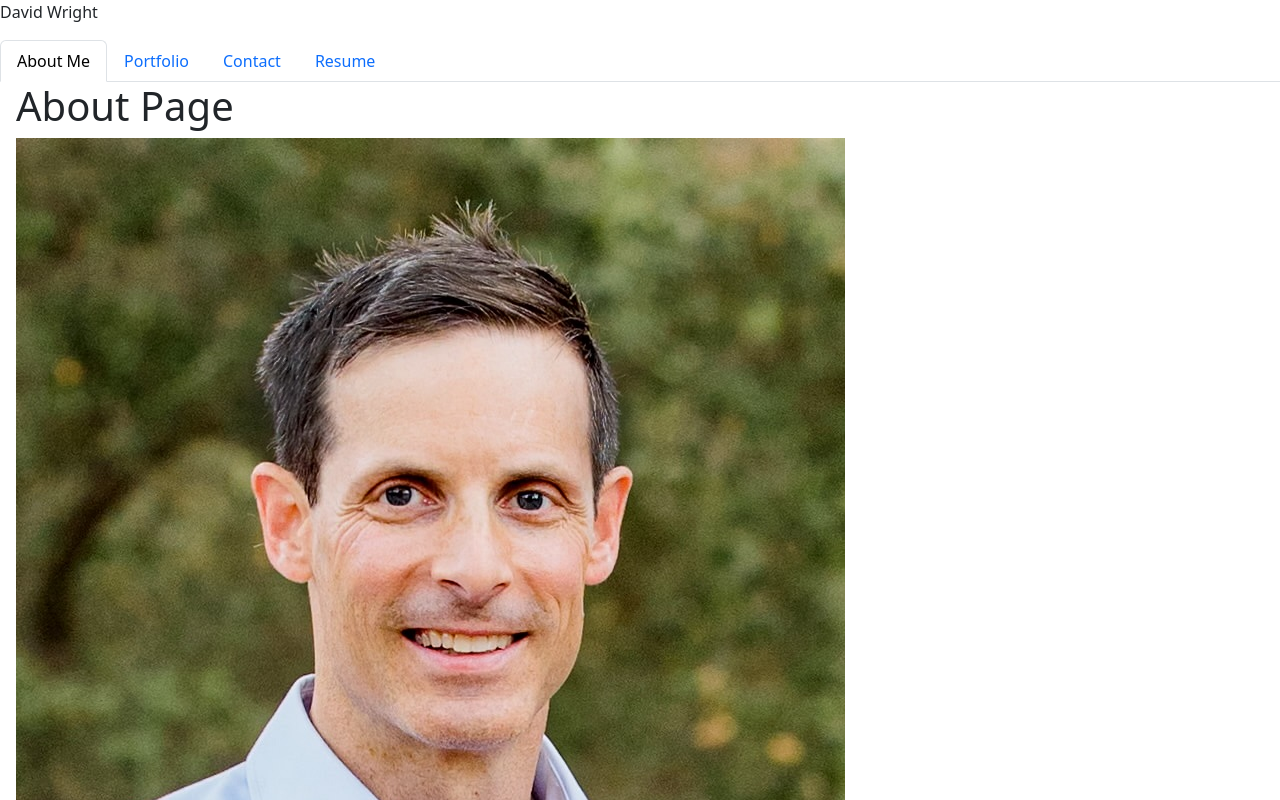
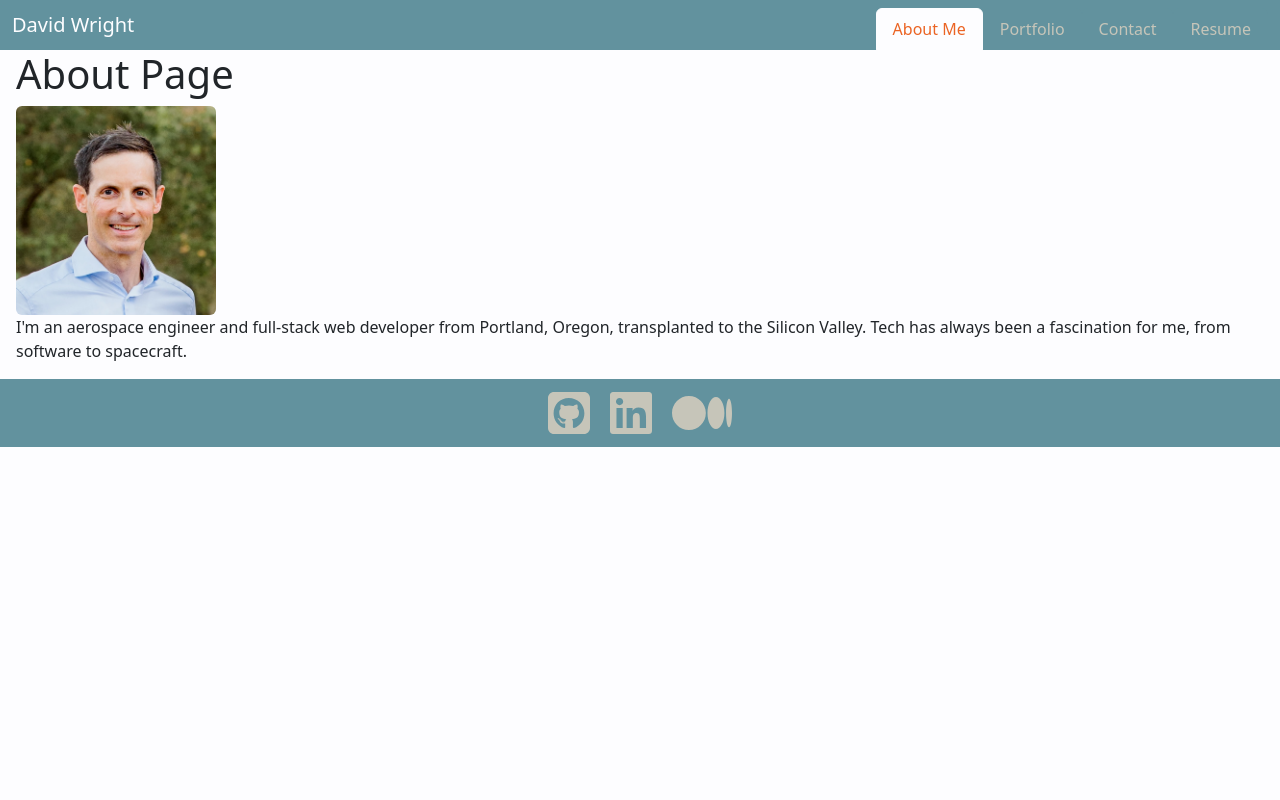
Before and after one commit to d-a-v-i-d-w-r-i-g-h-t/react-portfolio, a React (Vite) app: page / in a window 1280 px wide. Shown: the top 800 px of the page. Built offline with nearby package versions, Linux system fonts and the light colour scheme.

Commit message:
Adjust header and footer

```diff
--- a/package.json
+++ b/package.json
@@ -14,6 +14,9 @@
   "author": "David Wright",
   "license": "MIT",
   "dependencies": {
+    "@fortawesome/free-brands-svg-icons": "^6.5.1",
+    "@fortawesome/free-solid-svg-icons": "^6.5.1",
+    "@fortawesome/react-fontawesome": "^0.2.0",
     "bootstrap": "^5.3.2",
     "react": "^18.2.0",
     "react-dom": "^18.2.0",
--- a/src/App.css
+++ /dev/null
@@ -1,24 +0,0 @@
-body {
-  margin: 0;
-  padding: 0;
-  box-sizing: border-box;
-}
-
-footer {
-  background-color: #333;
-  color: #fff;
-  text-align: center;
-  padding: 20px;
-}
-
-.social-icons {
-  display: flex;
-  justify-content: center;;
-}
-
-.social-icons a {
-  color: #fff;
-  font-size: 24px;
-  margin: 0 10px;
-  text-decoration: none;
-}
--- a/src/components/Footer.jsx
+++ b/src/components/Footer.jsx
@@ -1,21 +1,42 @@
+import { FontAwesomeIcon } from '@fortawesome/react-fontawesome'
+import {
+  faSquareGithub,
+  faLinkedin,
+  faMedium
+} from '@fortawesome/free-brands-svg-icons'
+
 export default function Footer() {
   return (
-    <div class="social-icons">
+    <div className="footer">
+      <div className="social-icons">
         <a
+          className="icon"
           href="https://github.com/d-a-v-i-d-w-r-i-g-h-t"
           rel="noopener noreferrer"
           target="_blank"
-      >GitHub</a>
+          // style={{ color: '#a0a0a0', textDecoration: 'none' }}
+        >
+          <FontAwesomeIcon icon={faSquareGithub} size="3x" />
+        </a>
         <a
+          className="icon"
           href="https://www.linkedin.com/in/davidspencerwright/"
           rel="noopener noreferrer"
           target="_blank"
-      >LinkedIn</a>
+          // style={{ color: '#a0a0a0', textDecoration: 'none' }}
+        >
+          <FontAwesomeIcon icon={faLinkedin} size="3x" />
+        </a>
         <a
+          className="icon"
           href="https://medium.com/@d-a-v-i-d-w-r-i-g-h-t"
           rel="noopener noreferrer"
           target="_blank"
-      >Medium</a>
+          // style={{ color: '#a0a0a0', textDecoration: 'none' }}
+        >
+          <FontAwesomeIcon icon={faMedium} size="3x" />
+        </a>
+      </div>
     </div>
   )
 }
--- a/src/components/Header.jsx
+++ b/src/components/Header.jsx
@@ -3,12 +3,7 @@ import Navigation from './Navigation';
 export default function Header() {
   return (
     <>
-      <div>
-        <p>David Wright</p>
-      </div>
-      <div>
-        <Navigation />
-      </div>
+      <Navigation />
     </>
   )
 }
--- a/src/components/Navigation.jsx
+++ b/src/components/Navigation.jsx
@@ -5,7 +5,10 @@ export default function Navigation() {
   const currentPage = useLocation().pathname;
 
   return (
-    <ul className="nav nav-tabs">
+    <nav className="navbar navbar-expand-lg pb-0">
+      <div className="container-fluid">
+        <p className="navbar-brand mb-2 h1">David Wright</p>
+        <ul className="nav nav-tabs justify-content-center">
 
           <li className="nav-item">
             <Link
@@ -44,5 +47,7 @@ export default function Navigation() {
           </li>
 
         </ul>
+      </div>
+    </nav>
   );
 }
--- /dev/null
+++ b/src/index.css
@@ -0,0 +1,60 @@
+
+body {
+  margin: 0;
+  padding: 0;
+  box-sizing: border-box;
+  background-color: var(--page-color);
+}
+
+.footer {
+  background-color: var(--primary-color);
+  padding: 10px;
+}
+
+.social-icons {
+  display: flex;
+  justify-content: center;
+}
+
+.icon {
+  color: var(--secondary-color);
+  padding-inline: 10px;
+  transition: color 0.3s ease;
+}
+
+.icon:hover {
+  color: var(--page-color);
+}
+
+:root {
+  --page-color: #fdfdff;
+  --primary-color: #62929e;
+  --secondary-color: #c6c5b9;
+  --accent-color: #eb6424;
+
+}
+.navbar {
+  background-color: var(--primary-color);
+}
+
+.navbar-brand {
+  color: var(--page-color);
+}
+.navbar-brand:hover {
+  color: var(--page-color);
+}
+
+.nav-tabs .nav-link:hover {
+  color: var(--page-color);
+  border-color: var(--page-color);
+}
+.nav-tabs .nav-link.active {
+  color: var(--accent-color);
+  border-color: var(--page-color);
+  background-color: var(--page-color);
+}
+
+.nav-link {
+  color: var(--secondary-color);
+  background-color: var(--primary-color);
+}
--- a/src/main.jsx
+++ b/src/main.jsx
@@ -2,6 +2,7 @@ import ReactDOM from 'react-dom/client';
 import { createBrowserRouter, RouterProvider } from 'react-router-dom';
 
 import 'bootstrap/dist/css/bootstrap.min.css';
+import './index.css';
 
 import App from './App';
 import Error from './pages/Error';
--- a/src/pages/About.jsx
+++ b/src/pages/About.jsx
@@ -2,7 +2,12 @@ export default function About() {
   return (
     <div>
       <h1>About Page</h1>
-      <img src="src/assets/images/David-Profile-Photo.jpeg" alt="David Wright" />
+      <img
+        className="rounded"
+        src="src/assets/images/David-Profile-Photo.jpeg"
+        alt="David Wright"
+        width="200"
+      />
       <p>
         I&apos;m an aerospace engineer and full-stack web developer
         from Portland, Oregon, transplanted to the Silicon Valley.
```
Also changed, not shown: 1 other file (tests, documents, lock files or other folders). Lines whose indentation alone changed are shown as unchanged.
